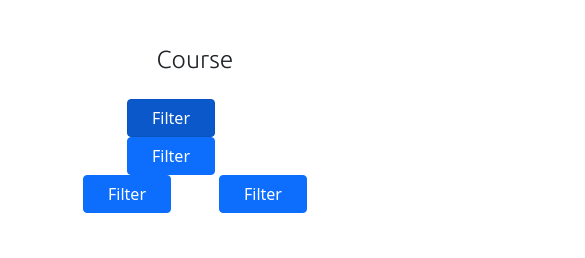
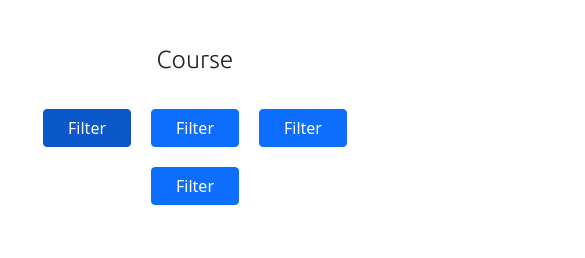
Before and after one commit to wahyu-pranata/Skillful, a plain HTML site: page course/course.html in a window 390 px wide. Shown: the part 271-529 px from the top of the page, 585 px wide, since content can reach past the window. Drawn offline with nearby package versions, Linux system fonts and the light colour scheme; grey boxes are pictures that could not be loaded.

Commit message:
memberi style responsive pada halaman courses

```diff
--- a/assets/css/style.css
+++ b/assets/css/style.css
@@ -482,5 +482,25 @@ footer .sosmed-icon li a {
   footer .col-4.offset-1 {
     width: 80%;
   }
+  section .container.filter-buttons {
+    width: 100% !important;
+  }
+  section .container.filter-buttons #btnContainer div {
+    width: 100%;
+    display: flex;
+    justify-content: flex-end;
+    align-items: flex-end;
+  }
+  section .container.filter-buttons #btnContainer div button {
+    margin: 0 !important;
+    margin: 10px !important;
+  }
+  .course-width {
+    width: 90%;
+    margin-left: 2rem;
+  }
+  .my-dropdown {
+    display: none;
+  }
 }
 /* Responsive end */
```
